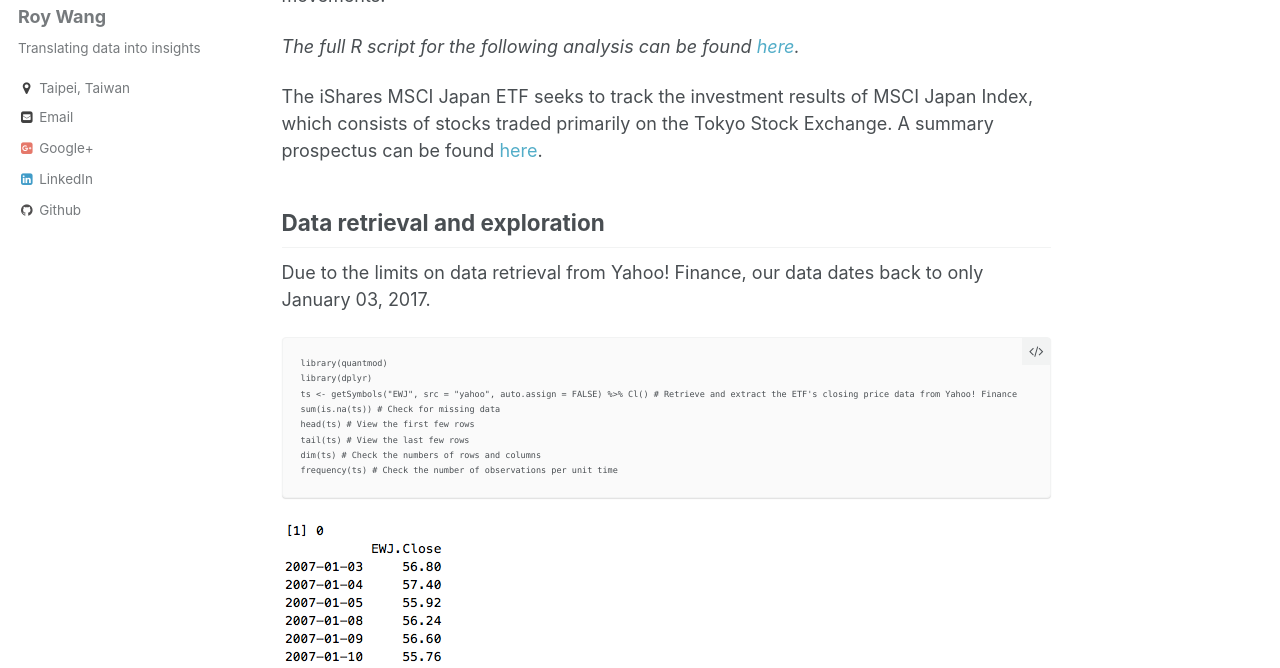
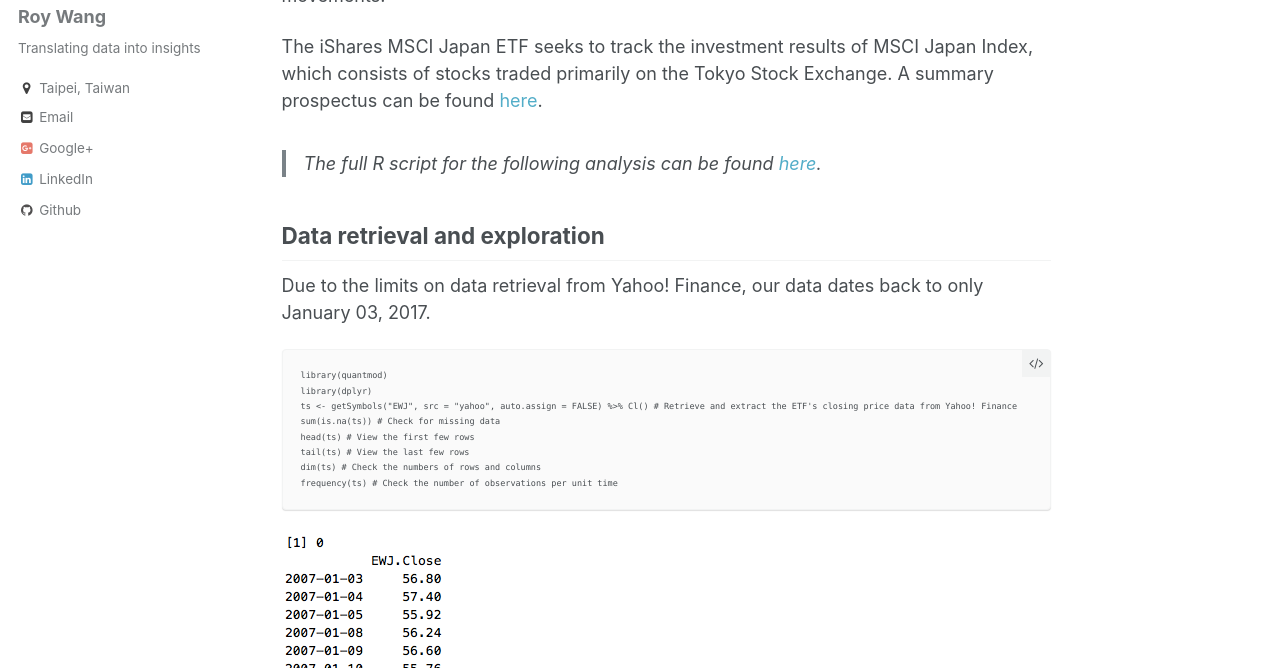
Before and after one commit to roywangtw/roywangtw.github.io, a Jekyll site: the page built from _posts/2017-12-07-Forecasting-Price-Movements-of-iShares-MSCI-Japan-ETF.md, in a window 1280 px wide and 900 px high, cut to the strip 232-900 px from the top of the window. Built offline with Jekyll 4.4.1, drawn with Linux system fonts in a browser that asks for light colours.

Commit message:
Update 2017-12-07-Forecasting-Price-Movements-of-iShares-MSCI-Japan-ETF.md

```diff
--- a/_posts/2017-12-07-Forecasting-Price-Movements-of-iShares-MSCI-Japan-ETF.md
+++ b/_posts/2017-12-07-Forecasting-Price-Movements-of-iShares-MSCI-Japan-ETF.md
@@ -1,8 +1,8 @@
 This post presents a simple time series analysis of [iShares MSCI Japan ETF (EWJ)](https://www.ishares.com/us/products/239665/ishares-msci-japan-etf) using autoregressive integrated moving average (ARIMA) models to forecast future price movements.
 
-*The full R script for the following analysis can be found [here](http://roywangtw.github.io/files/2017-12-07-Forecasting-Price-Movements-of-iShares-MSCI-Japan-ETF.nb.html).*
+The iShares MSCI Japan ETF seeks to track the investment results of MSCI Japan Index, which consists of stocks traded primarily on the Tokyo Stock Exchange. A summary prospectus can be found [here](https://www.ishares.com/us/library/stream-document?stream=reg&product=WEBXJPY&shareClass=NA&documentId=925856~926146~926374~1180074~1242907&iframeUrlOverride=%2Fus%2Fliterature%2Fsummary-prospectus%2Fsp-ishares-msci-japan-etf-8-31.pdf).
 
-The iShares MSCI Japan ETF seeks to track the investment results of MSCI Japan Index, which consists of stocks traded primarily on the Tokyo Stock Exchange. A summary prospectus can be found [here](https://www.ishares.com/us/library/stream-document?stream=reg&product=WEBXJPY&shareClass=NA&documentId=925856~926146~926374~1180074~1242907&iframeUrlOverride=%2Fus%2Fliterature%2Fsummary-prospectus%2Fsp-ishares-msci-japan-etf-8-31.pdf).
+> The full R script for the following analysis can be found [here](http://roywangtw.github.io/files/2017-12-07-Forecasting-Price-Movements-of-iShares-MSCI-Japan-ETF.nb.html).
 
 ## Data retrieval and exploration
 
```
Also changed, not shown: other parts of _posts/2017-12-07-Forecasting-Price-Movements-of-iShares-MSCI-Japan-ETF.md (+2 -0 lines).
